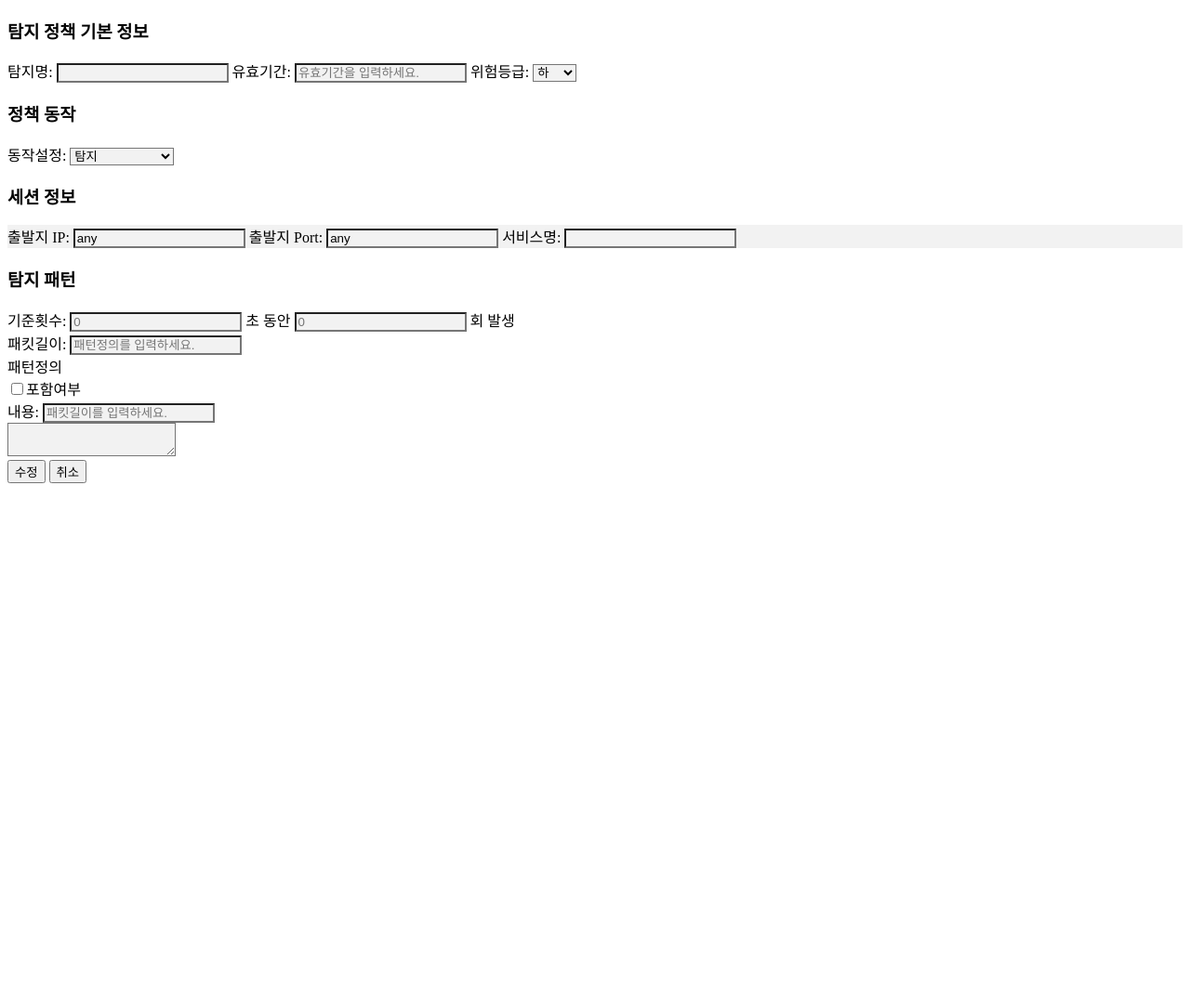
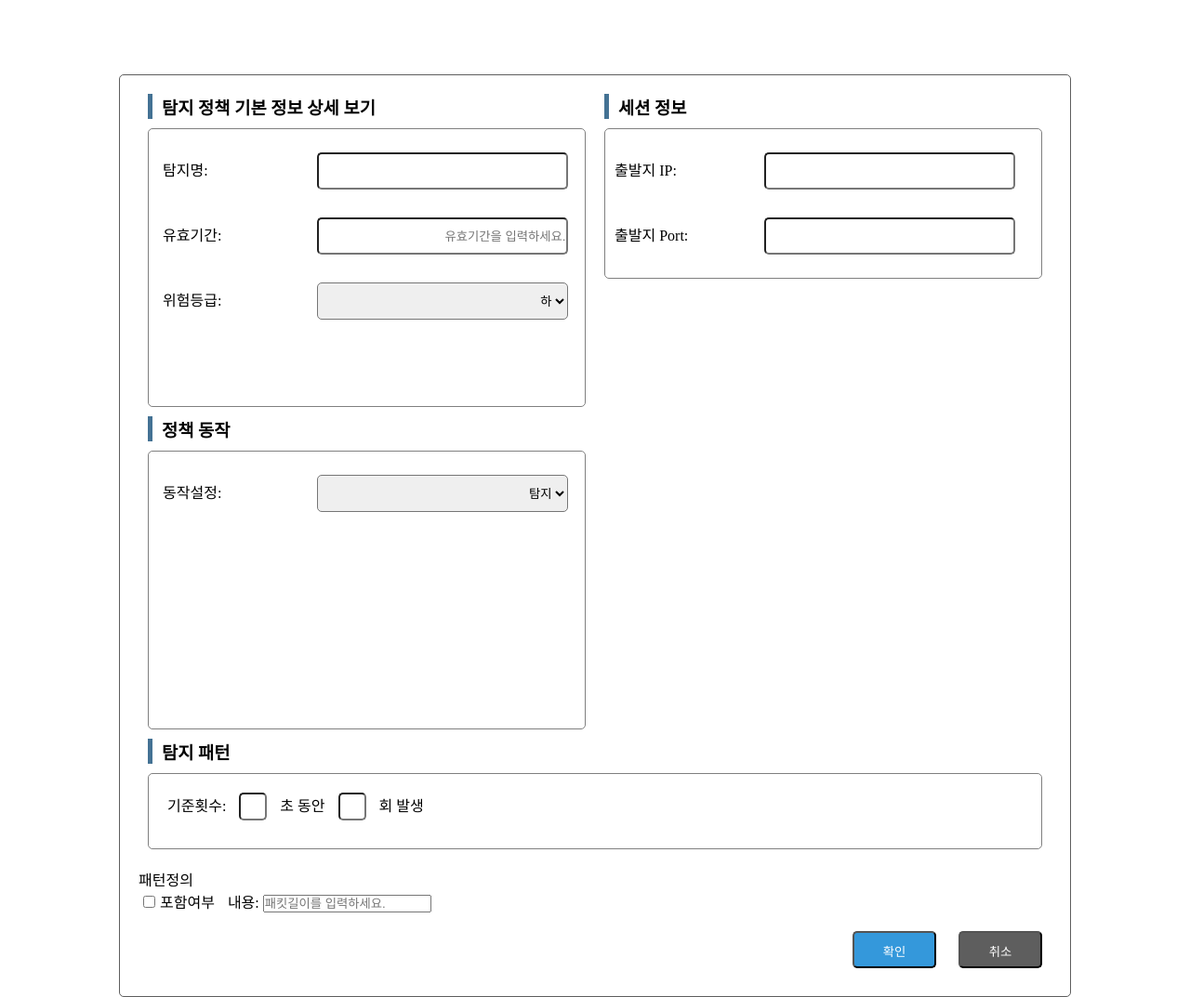
Before and after one commit to Salieri1126/Sentinal_JAVA, a plain HTML site: page src/main/resources/templates/viewPolicy.html in a window 1280 px wide. Shown: the whole page at 93% size. Before the commit the page ends 800 px from the top, so only its background shows below. Drawn offline with Linux system fonts and the light colour scheme.

Commit message:
2023-12-05  18:12  /hanjy

```diff
--- a/src/main/resources/mapper/UpdatePolicyMapper.xml
+++ b/src/main/resources/mapper/UpdatePolicyMapper.xml
@@ -1,5 +1,5 @@
 <?xml version="1.0" encoding="UTF-8"?>
-<!DOCTYPE mapper PUBLIC "-//mybatis.org//DTD Mapper 3.0//EN" "C:/Users/chlru/Desktop/Study/Java/Library/mybatis-3-mapper.dtd">
+<!DOCTYPE mapper PUBLIC "-//mybatis.org//DTD Mapper 3.0//EN" "C:\Users\Administrator\Documents\workspace-spring-tool-suite-4-4.20.1.RELEASE/mybatis-3-mapper.dtd">
 <mapper namespace="com.example.demo.repository.policy.UpdatePolicyMapper">
     <select id="getPolicyDetailsById" resultType="com.example.demo.model.policy.UpdatePolicyEntity">
         SELECT * FROM ips_policy WHERE detected_no = #{detected_no}
--- a/src/main/resources/static/css/changePolicyStyle.css
+++ b/src/main/resources/static/css/changePolicyStyle.css
@@ -4,20 +4,26 @@
       padding: 0;
     }
 
-	/* 글자앞 |  */
+/* 글자앞 |  */
 .hline{
 	margin-left: 10px;
 	border-left: 5px solid #447294;
 }
-h3{
-	margin-left : 10px;
+	h3{
+		margin-left : 10px;
+	}
+
+/* 필수입력란 고정으로 색지정 */
+.de_red{
+	border: 2px solid #ff0000;
 }
 
  .container {
   	width: 80%;
    	margin: 80px auto;
-  	border: 1px solid black;
-  	padding: 10px;
+  	border: 1px solid #5e5e5e;
+  	border-radius: 5px;
+  	padding: 20px;
 }
 
     .section {
@@ -66,21 +72,12 @@ h3{
       clear: both;
     }
 
-    .bar {
-      width: 10px;
-      height: 100%;
-      background-color: blue;
-      position: absolute;
-      left: 0;
-      top: 0;
-    }
-
     .label {
       	display: inline-block;
  		width: 100%;
 
     }
-
+/* 각 세션 세부설정 */
     .left .section .label,
     .right .section .label {
       display: inline-block;
@@ -98,14 +95,16 @@ h3{
     .left .section .checkbox,
     .right .section .checkbox {
       display: inline-block;
-      width: 55%;
-      height: 25px;
+      width: 60%;
+      height: 40px;
+      border-radius: 5px;
       text-align: right;
+      margin: 15px 0;
     }
+	.left .section{
+		height: 300px;
+	}
 
-	.section[name="r_section"] {
-		height: 230px;
-	}
 	.section[name="r_section"] .label{
 		margin: 20px 0;
 	}
@@ -116,10 +115,7 @@ h3{
 	.section[name="b_section"] {
 		text-align : left;
 	}
-	.section[name="b_section"] .label {
 
-
-	}
 
 /* 패턴정의부분 */
 	.section3 {
@@ -146,11 +142,12 @@ h3{
 .label3 input[type="checkbox"] {
     width: auto;
 }
-.secT {
-	width: 15px;
-}
-.numT {
-	width: 15px;
+.secT , .numT{
+	width: 30px;
+	height:30px;
+	border-radius:5px;
+	text-align: center;
+	margin: 0px 10px;
 }
 section3 .label input[type="text"] {
     flex-grow: 1;
@@ -162,6 +159,11 @@ section3 .b_se {
     flex-direction: row;
     justify-content: space-between;
     width: 100%;
+}
+
+section3 .label h3 p{
+	border-bottom:1px solid #5e5e5e;
+	width: ;
 }
 
 .label3,
--- a/src/main/resources/templates/viewPolicy.html
+++ b/src/main/resources/templates/viewPolicy.html
@@ -5,29 +5,32 @@
 	<meta charset="UTF-8">
 	<meta http-equiv="X-UA-Compatible" content="chrome">
 	<meta name="viewport" content="width=device-width, initial-scale=1.0">
-	<link rel="stylesheet" href="/css/insertPolicy.css">
+	<link rel="stylesheet" href="/css/changePolicyStyle.css">
 	<title>Sentinel</title>
 </head>
 
 <body>
-	<div class="container" id="policyForm" action="/admin/menu/readPolicy/insertPolicy" method="post" onsubmit="return validateForm()">
+	<form class="container" id="policyForm">
 	    <div class="left">
 		<div class="hline">
-    			<h3>탐지 정책 기본 정보</h3>
+    		<h3>탐지 정책 기본 정보 상세 보기</h3>
 		</div>
+
+		<input type="hidden" id="detected_no" name="id" th:value="${viewPolicy.detected_no}">
+
       <div class="section">
         <span class="label">탐지명:</span>
-        <input type="text" id="detected_name" name="detected_name" readonly style="background-color: #f2f2f2;">
+        <input type="text" id="detected_name" name="detected_name" th:value="${viewPolicy.detected_name}">
 
         <span class="label">유효기간:</span>
-        <input type="text" placeholder="유효기간을 입력하세요." readonly style="background-color: #f2f2f2;">
+        <input type="text" placeholder="유효기간을 입력하세요.">
 
         <span class="label">위험등급:</span>
-        <select id="action" name="action" readonly style="background-color: #f2f2f2;">
-          	<option value=0>하</option>
-			<option value=1>중</option>
-			<option value=2>상</option>
-			<option value=3>최상</option>
+        <select id="level" name="level">
+			<option value=0 th:selected="${viewPolicy.level == 0}">하</option>
+			<option value=1 th:selected="${viewPolicy.level == 1}">중</option>
+			<option value=2 th:selected="${viewPolicy.level == 2}">상</option>
+			<option value=3 th:selected="${viewPolicy.level == 3}">최상</option>
 		</select>
       </div>
 
@@ -36,11 +39,11 @@
 			</div>
       <div class="section">
         <span class="label">동작설정:</span>
-        <select id="action" name="action" readonly style="background-color: #f2f2f2;">
-          	<option value=0>탐지</option>
-			<option value=1>탐지+경고</option>
-			<option value=2>탐지+차단</option>
-			<option value=3>탐지+차단+경고</option>
+        <select id="action" name="action">
+			<option value=0 th:selected="${viewPolicy.action == 0}">탐지</option>
+			<option value=3 th:selected="${viewPolicy.action == 1}">탐지+경고</option>
+			<option value=4 th:selected="${viewPolicy.action == 2}">탐지+차단</option>
+			<option value=5 th:selected="${viewPolicy.action == 3}">탐지+차단+경고</option>
 		</select>
       </div>
     </div>
@@ -49,13 +52,11 @@
 			<div class="hline">
     			<h3>세션 정보</h3>
 			</div>
-      <div class="section" name="r_section" readonly style="background-color: #f2f2f2;">
+      <div class="section" name="r_section">
         <span class="label">출발지 IP:</span>
-        <input type="text" id="src_ip" name="src_ip" value="any" readonly style="background-color: #f2f2f2;">
+			<input type="text" id="src_ip" name="src_ip" th:value="${viewPolicy.src_ip}">
 			<span class="label">출발지 Port:</span>
-        <input type="text" id="src_port" name="src_port" value="any" readonly style="background-color: #f2f2f2;">
-        <span class="label">서비스명:</span>
-        <input type="text" id="content1" name="content1"readonly style="background-color: #f2f2f2;">
+			<input type="text" id="src_port" name="src_port" th:value="${viewPolicy.src_port}">
       </div>
     </div>
 
@@ -67,43 +68,64 @@
     <div class="section3" name="b_section">
 		<div class="b_top">
 			<div class="label1">기준횟수:
-        <input type="text" placeholder="0" class="secT" readonly style="background-color: #f2f2f2;">
+				<input type="text" id="base_time" name="base_time" class="secT" th:value="${viewPolicy.base_time}">
 				초 동안
-        <input type="text" placeholder="0" class="numT" readonly style="background-color: #f2f2f2;">
+				<input type="text" id="base_limit" name="base_limit" class="numT" th:value="${viewPolicy.base_limit}">
 				회 발생
 			</div>
+		</div>
+	</div>
 
-	 <div class="label2">패킷길이:
-        <input type="text" placeholder="패턴정의를 입력하세요." readonly style="background-color: #f2f2f2;">
-    </div>
+
     </div>
 		  <div class="label">
 			  <h8>패턴정의<h8>
 				<div class ="pattenbox">
 			      <div class="label3">
-			        <input type="checkbox" class="checkbox" name="포함여부" readonly style="background-color: #f2f2f2;">포함여부
+			        <input type="checkbox" class="checkbox" name="포함여부">포함여부
 					</div>
 
 			      <div class="label4">내용:
-			        <input type="text" placeholder="패킷길이를 입력하세요." readonly style="background-color: #f2f2f2;">
+			        <input type="text" placeholder="패킷길이를 입력하세요.">
 			    </div>
 				</div>
-			      <textarea class="textarea" name="내용" readonly style="background-color: #f2f2f2;"></textarea>
+				<div class="contentT">
+					<span th:value="${viewPolicy.content1}"></span>
+					<span th:value="${viewPolicy.content2}"></span>
+					<span th:value="${viewPolicy.content3}"></span>
+				</div>
+				<!--
+					<table>
+						<tr>
+							<th><span th:value="${viewPolicy.content1}"></span></th>
+							<th><span th:value="${viewPolicy.content2}"></span></th>
+							<th><span th:value="${viewPolicy.content3}"></span></th>
+						</tr>
+					</table>
+			      <textarea class="textarea" name="내용">
+
+					<input type="text" id="content1" name="content1" th:value="${viewPolicy.content1}">
+				  </textarea> -->
 		</div>
       </div>
-    <div class="b_se" >
-      <button class="button1" onclick="changeScreen('/admin/menu/readPolicy/insertPolicy')">수정</button>
+
+    <div class="b_se">
+      <button class="button1" type="submit">확인</button>
       <button class="button2" type="button" onclick="cancel()">취소</button>
     </div>
-  </div>
+
+  </form>
+
   <script>
 		function cancel() {
 			window.location.href = "/admin/menu/readPolicy";
 		}
+
         function changeScreen(screenId) {
             // 화면 교체
             location.href = screenId;
         }
+
     </script>
 
 </body>
```
Also changed, not shown: src/main/resources/templates/insertPolicy.html (+22 -19 lines), src/main/resources/templates/menu.html (+11 -9 lines), src/main/resources/templates/readPolicy.html (+7 -2 lines), 1 other file. Lines whose indentation alone changed are shown as unchanged.
